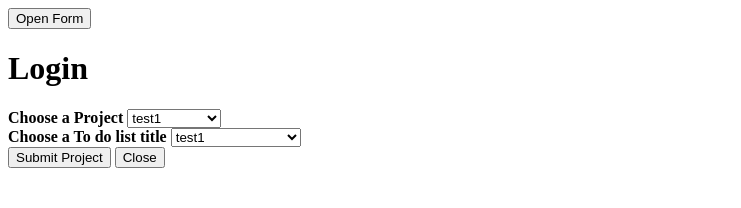
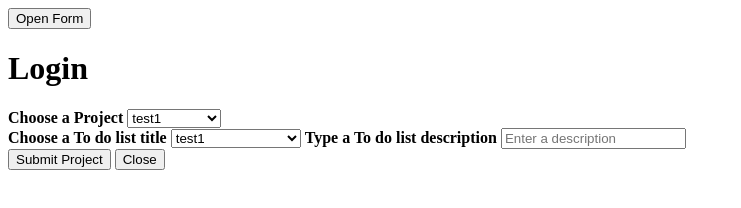
Before and after one commit to jackalot/O-To-Do-List, a website built with webpack: page dist/index.html in a window 1280 px wide. Both pictures are taken after a click on the button "Open Form". Shown: the whole page, without its empty margins (0-741 px from the left). Built offline with nearby package versions, Linux system fonts and the light colour scheme.

Commit message:
added a description box

```diff
--- a/dist/index.html
+++ b/dist/index.html
@@ -30,6 +30,8 @@
                         <label for="new-To-Do-List-title"> <b>Name a new To Do List title</b></label>
                         <input type="text" placeholder="Enter new To Do List Title" name="new-To-Do-List-title">
                     </div>
+                    <label for="To-Do-List-description"> <b>Type a To do list description</b></label>
+                    <input type="text" placeholder="Enter a description" name="To-Do-List-description">
                 </div>
                 <button type="submit" class="btn">Submit Project</button>
                 <button type="button" class="btn-cancel">Close</button>
```
